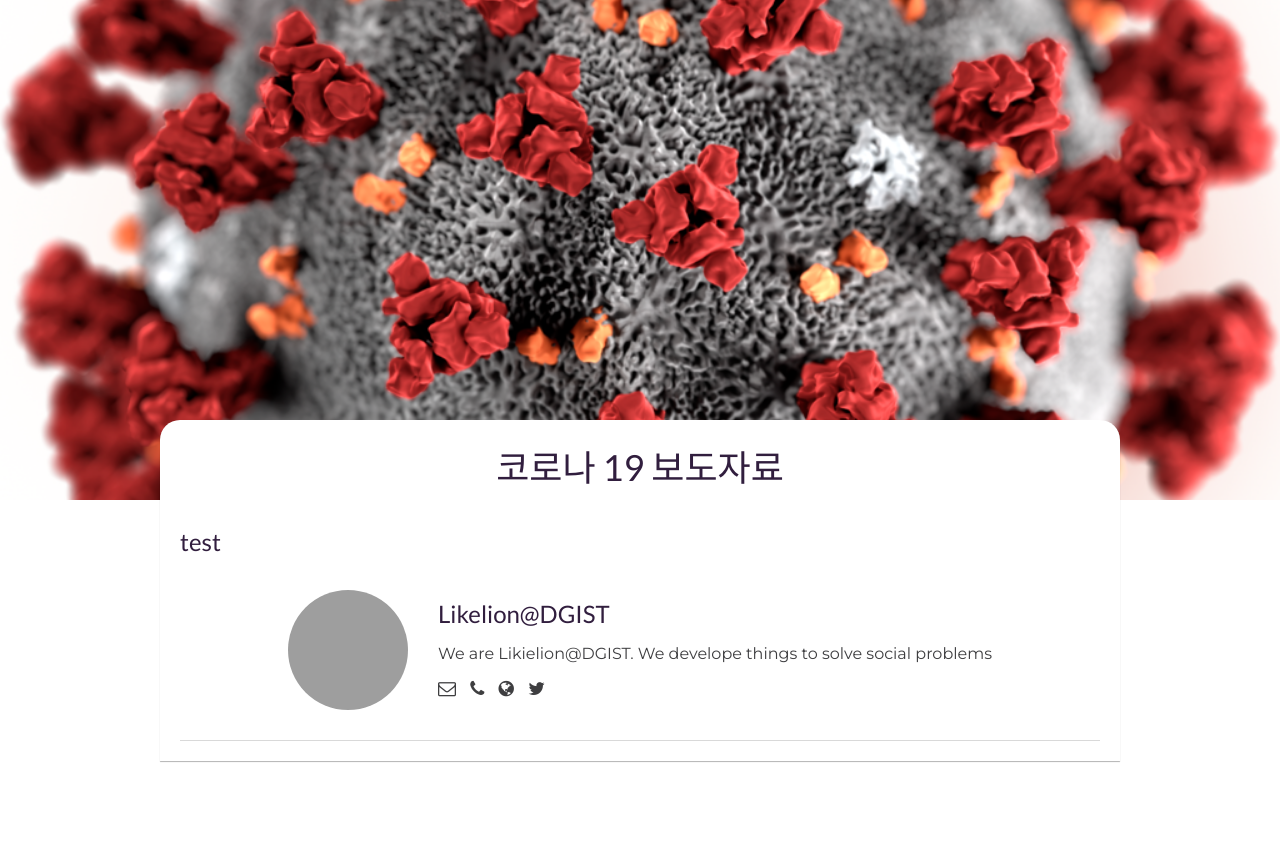
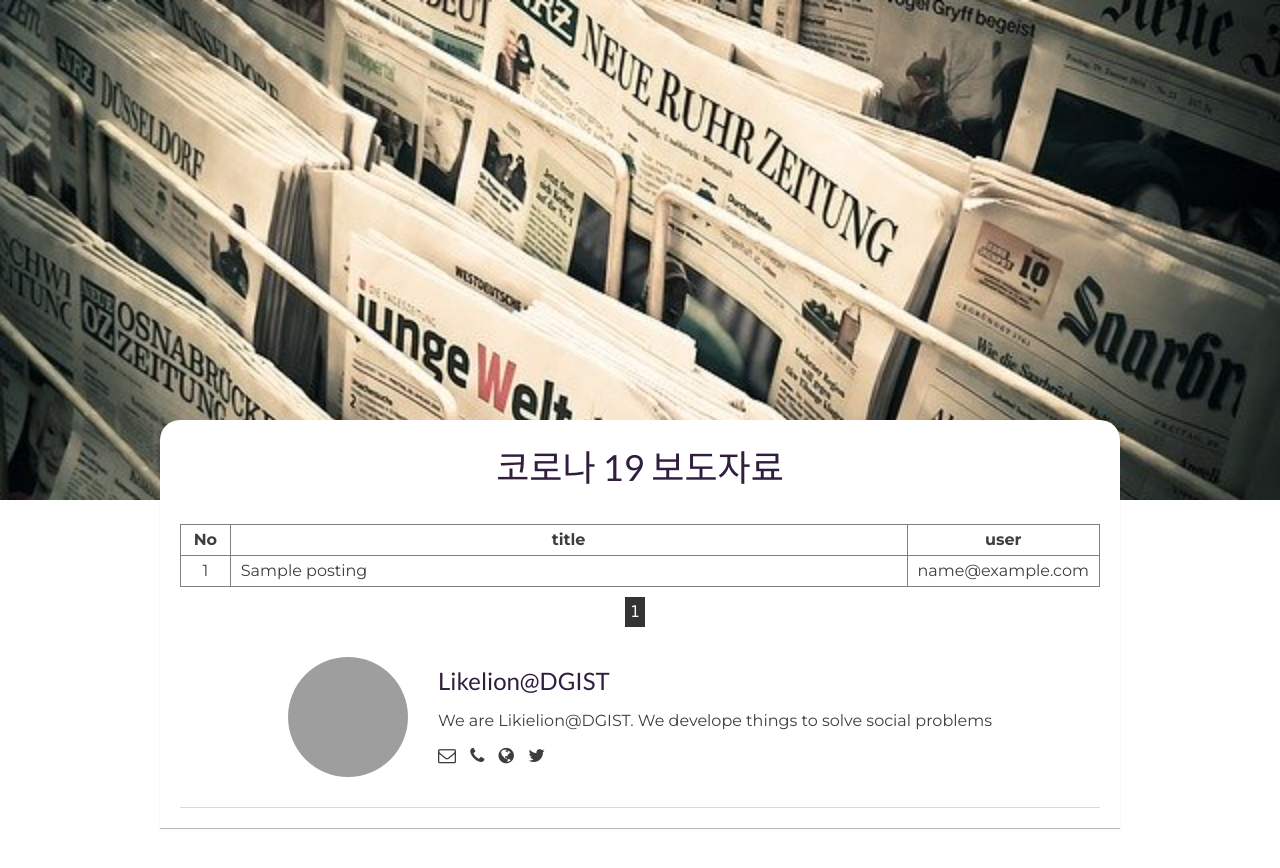
Before and after one commit to lizard-lion/COVID-19_proj, a Django app: page /community/ in a window 1280 px wide. Shown: the part 121-989 px from the top of the page. Run offline with Django 3.2, Linux system fonts and the light colour scheme; tables that the repository leaves empty hold one stand-in row (values such as "Sample post"); style sheets or scripts are compiled from the project's sources; some libraries are stand-ins or nearby versions; grey boxes are pictures that could not be loaded.

Commit message:
Add styling

```diff
--- /dev/null
+++ b/virus/static/style/_community.scss
@@ -0,0 +1,43 @@
+table {
+	border-collapse:collapse;
+	margin-bottom: 10px;
+
+	.id{
+		width: 50px;
+		text-align: center;
+	}
+	.title{
+		width: 700px;
+		padding-left: 10px;
+	}
+
+}
+th, td {
+	padding: 3px 10px;
+}
+
+.tablepage{
+	display: flex;
+	flex-direction: column;
+}
+
+.off-screen {
+	display: none;
+}
+
+#nav {
+	text-align: center;
+}
+#nav a {
+	display: inline-block;
+	padding: 3px 5px;
+	margin-right: 10px;
+	font-family:Tahoma;
+	background: #ccc;
+	color: #000;
+	text-decoration: none;
+}
+#nav a.active {
+	background: #333;
+	color: #fff;
+}
--- a/virus/static/style/main.scss
+++ b/virus/static/style/main.scss
@@ -1,5 +1,6 @@
 @import './hospital';
 @import './about';
+@import './community';
 
 
 *, *::after, *::before {
--- a/virus/templates/community.html
+++ b/virus/templates/community.html
@@ -2,9 +2,10 @@
 
 {% block content %}
 {% load static %}
+
 <article class="article-page">
     <div class="page-image">
-      <div class="cover-image" style="background: url(../static/img/virus.png) center no-repeat; background-size: cover;"></div>
+      <div class="cover-image" style="background: url(../static/img/news.jpg) center no-repeat; background-size: cover;"></div>
     </div>
     <div class="wrapper">
       <div class="page-content">
@@ -13,12 +14,86 @@
         </div>
 
         <!-- content here! -->
-        <h1> test </h1>
+        <div class="tablepage">
+          <table class="postTable" border="1">
+            <thead>
+              <tr>
+                <th class="id">No</th>
+                <th class="title">title</th>
+                <th class="user">user</th>
+              </tr>
+            </thead>
+            <tbody>
+            {% for post in Posts %}
+              <tr>
+                <td class="id">{{ post.id }}</td>
+                <td class="title">{{ post.title }}</td>
+                <td class="user">{{ post.useremail }}</td>
+              </tr>
+            {% endfor %}
+            </tbody>
 
+          </table>
 
+        </div>
         {% include './author-box.html' %}
       </div>
     </div> <!-- End Wrapper -->
 </article>
 
+<script>
+  $(document).ready(function(){
+    var table = $(".postTable")
+    var table_th_length = table.find("thead th").length; //테이블 칸의 갯수
+    var table_tr_length = table.find("tbody tr").length; //테이블 내용 줄 갯수
+    var $tr = table.find('tbody tr');
+    var rowPerPage = 3 //페이지당 글 개수
+    var pageTotal = parseInt(table_tr_length/rowPerPage) + 1
+    console.log(pageTotal)
+    $('#nav').remove();
+	  table.after('<div id="nav">');
+    var i = 0;
+
+    for (; i < pageTotal; i++) {
+      $('<a href="#"></a>')
+          .attr('rel', i)
+          .html(i + 1)
+          .appendTo('#nav');
+    }
+
+    $tr.addClass('off-screen')
+			.slice(0, rowPerPage)
+			.removeClass('off-screen');
+
+  var $pagingLink = $('#nav a');
+	$pagingLink.on('click', function (evt) {
+		evt.preventDefault();
+		var $this = $(this);
+		if ($this.hasClass('active')) {
+			return;
+		}
+		$pagingLink.removeClass('active');
+		$this.addClass('active');
+
+		// 0 => 0(0*4), 4(0*4+4)
+		// 1 => 4(1*4), 8(1*4+4)
+		// 2 => 8(2*4), 12(2*4+4)
+		// 시작 행 = 페이지 번호 * 페이지당 행수
+		// 끝 행 = 시작 행 + 페이지당 행수
+
+		var currPage = $this.attr('rel');
+		var startItem = currPage * rowPerPage;
+		var endItem = startItem + rowPerPage;
+
+		$tr.css('opacity', '0.0')
+				.addClass('off-screen')
+				.slice(startItem, endItem)
+				.removeClass('off-screen')
+				.animate({opacity: 1}, 300);
+
+	});
+  $pagingLink.filter(':first').addClass('active');
+  })
+</script>
+
 {% endblock content %}
--- a/virus/urls.py
+++ b/virus/urls.py
@@ -9,4 +9,5 @@ urlpatterns = [
     path('patient/', views.patient, name="patient"),
     path('virus/', views.virus, name="virus"),
     path('community/', views.community, name="community"),
+    path('posting/', views.create_posting, name="posting"),
 ]
--- a/virus/views.py
+++ b/virus/views.py
@@ -36,14 +36,18 @@ def community(request):
         'Posts' : Posts,
     })
 
-def create_posting(request, id):
-    if(request.method == 'POST'):
+def create_posting(request):
+
+    if(request.method == "GET"):
+        return render(request, 'posting.html')
+
+    elif(request.method == 'POST'):
         _useremail = request.POST.get('email')
         _title = request.POST.get('title')
         _content = request.POST.get('content')
         _updated_at = timezone.datetime.now()
 
-        new_posting = Posting.object.create(
+        new_posting = Posting.objects.create(
             useremail = _useremail,
             title = _title,
             content = _content,
```
Also changed, not shown: virus/templates/posting.html (+10 -1 lines).
